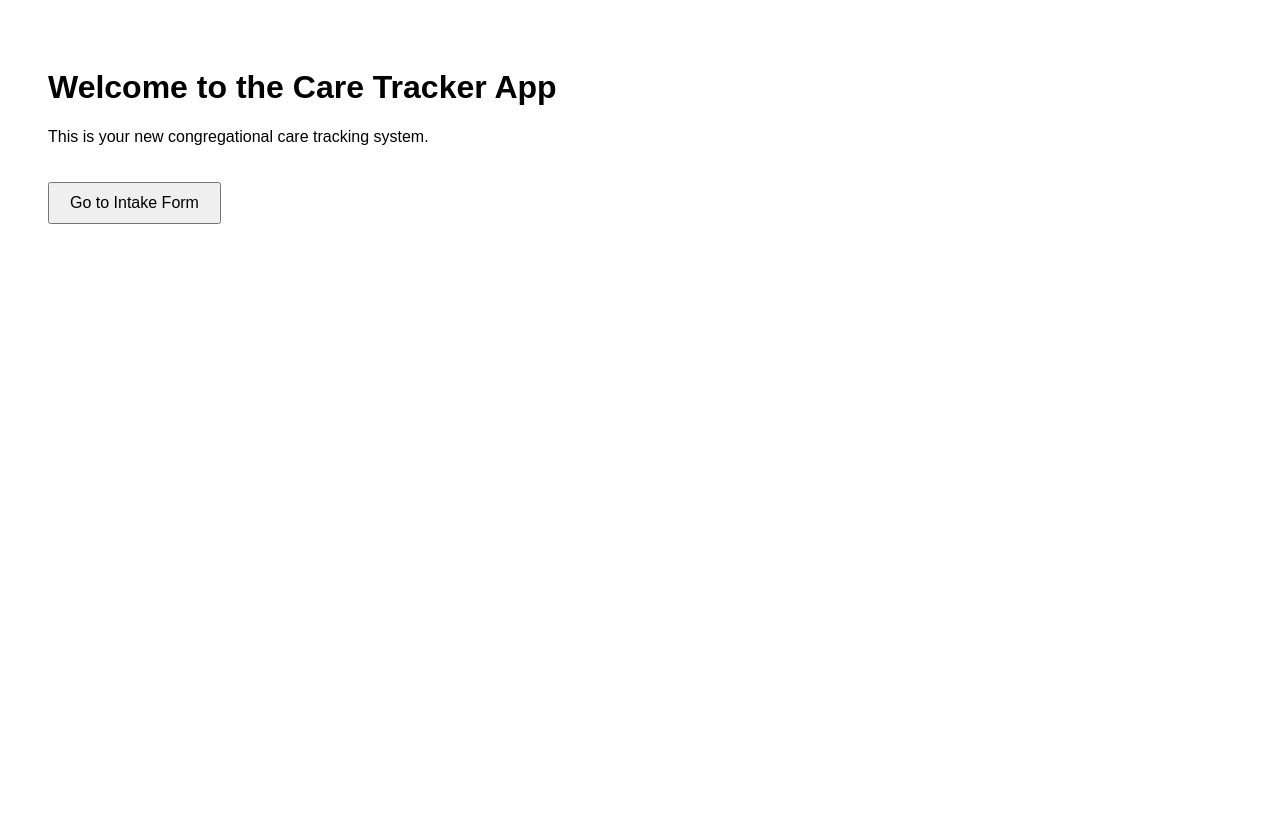
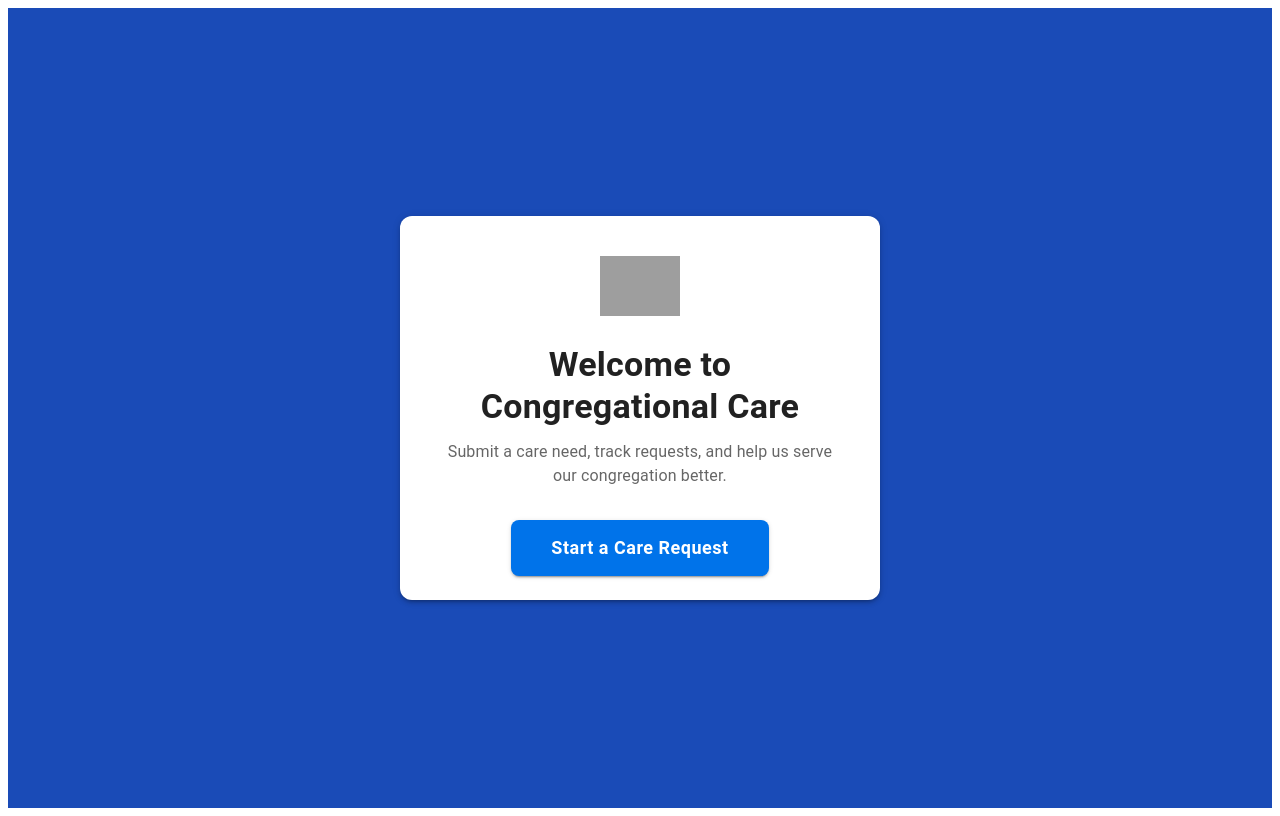
Before and after one commit to jersilb1400/pco-care-tracker, a Next.js app in the folder frontend/: page / in a window 1280 px wide. Built offline with nearby package versions, Linux system fonts and the light colour scheme; grey boxes are pictures that could not be loaded.

Commit message:
Updated frontend UI

```diff
--- a/frontend/pages/index.js
+++ b/frontend/pages/index.js
@@ -1,15 +1,48 @@
+import { Box, Card, CardContent, Typography, Button } from '@mui/material';
 import Link from 'next/link';
 
 export default function Home() {
   return (
-    <div style={{ padding: 40, fontFamily: 'sans-serif' }}>
-      <h1>Welcome to the Care Tracker App</h1>
-      <p>This is your new congregational care tracking system.</p>
-      <Link href="/intake">
-        <button style={{ marginTop: 20, padding: '10px 20px', fontSize: 16 }}>
-          Go to Intake Form
-        </button>
-      </Link>
-    </div>
+    <Box
+      sx={{
+        minHeight: '100vh',
+        bgcolor: '#1a4bb7',
+        display: 'flex',
+        alignItems: 'center',
+        justifyContent: 'center',
+      }}
+    >
+      <Card sx={{ maxWidth: 480, width: '100%', borderRadius: 3, boxShadow: 3 }}>
+        <CardContent sx={{ textAlign: 'center', p: 5 }}>
+          {/* Optional: Add your logo here */}
+          {<img src="/public/gracefm.png" alt="Logo" style={{ width: 80, marginBottom: 24 }} /> }
+          <Typography variant="h4" gutterBottom sx={{ fontWeight: 700 }}>
+            Welcome to Congregational Care
+          </Typography>
+          <Typography variant="body1" color="text.secondary" sx={{ mb: 4 }}>
+            Submit a care need, track requests, and help us serve our congregation better.
+          </Typography>
+          <Link href="/intake" passHref>
+            <Button
+              variant="contained"
+              color="primary"
+              sx={{
+                bgcolor: '#0073ea',
+                fontWeight: 600,
+                fontSize: 18,
+                px: 5,
+                py: 1.5,
+                borderRadius: 2,
+                boxShadow: 2,
+                textTransform: 'none',
+              }}
+              size="large"
+            >
+              Start a Care Request
+            </Button>
+          </Link>
+        </CardContent>
+      </Card>
+    </Box>
   );
 }
```
